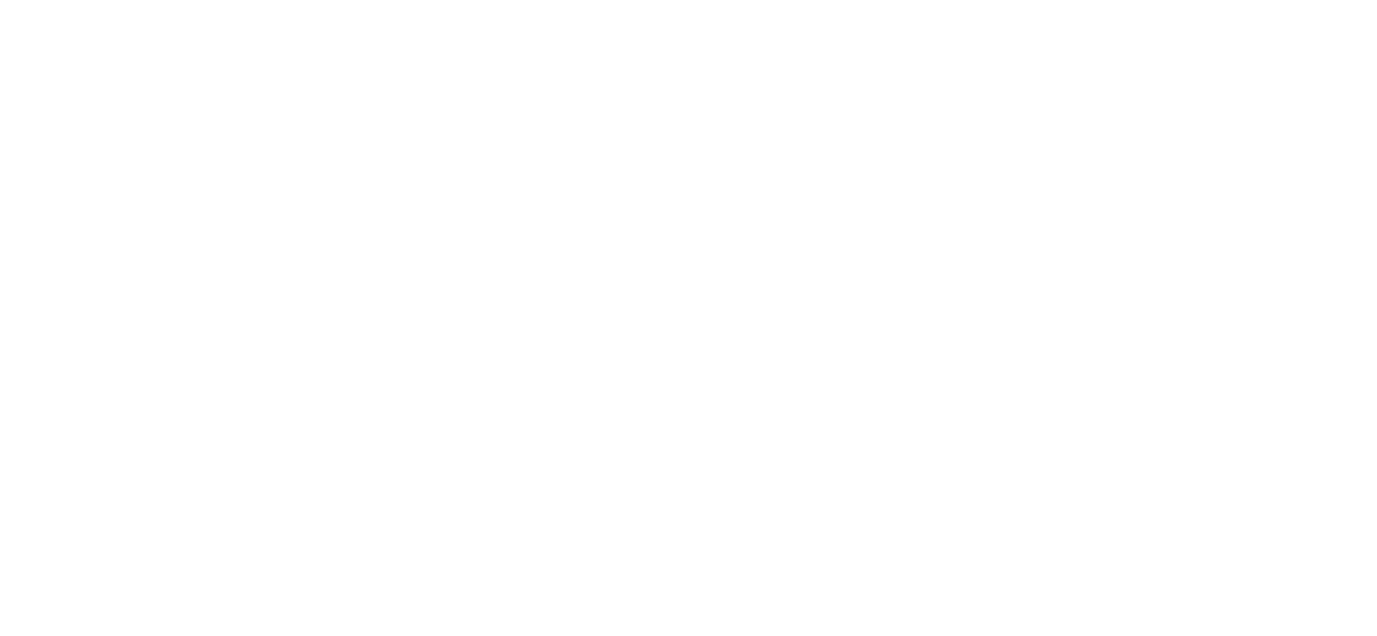
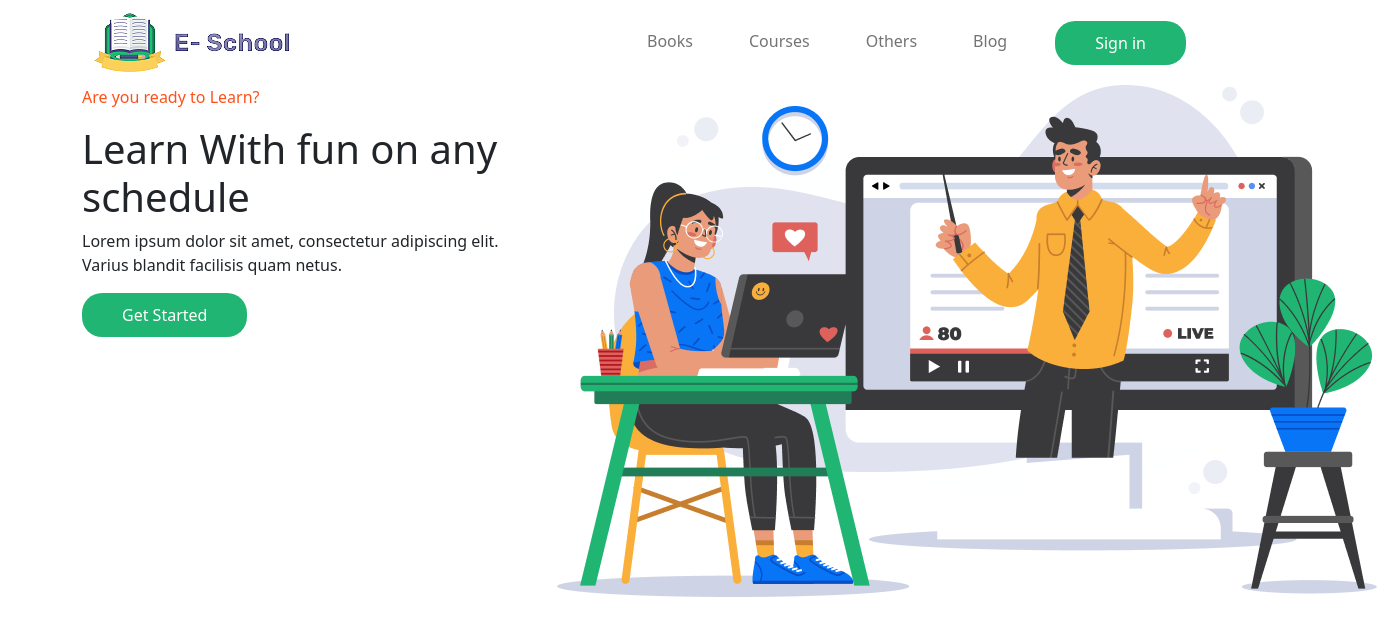
Before and after one commit to armanshahriar/E--School, a plain HTML site: page index.html in a window 1280 px wide. Shown: the whole page, 1377 px wide, since content can reach past the window. Drawn offline with Linux system fonts and the light colour scheme.

Commit message:
version-3

```diff
--- a/css/style.css
+++ b/css/style.css
@@ -0,0 +1,21 @@
+.men {
+    font-weight: 500;
+    color: black;
+}
+
+li {
+    margin-left: 40px;
+}
+
+.sign {
+    padding: 10px 40px;
+    background-color: #21B573;
+    color: white;
+    border-radius: 20px;
+    border: none;
+}
+
+.learn {
+    color: #FD511A;
+
+}
--- a/index.html
+++ b/index.html
@@ -12,7 +12,52 @@
 </head>
 
 <body>
+    <div class="container">
+        <nav class="navbar navbar-expand-lg navbar-light ">
+            <div class="container-fluid">
+                <a class="navbar-brand" href="#"><img src="images/ICON/Logo.png" alt=""></a>
+                <button class="navbar-toggler" type="button" data-bs-toggle="collapse"
+                    data-bs-target="#navbarNavDropdown" aria-controls="navbarNavDropdown" aria-expanded="false"
+                    aria-label="Toggle navigation">
+                    <span class="navbar-toggler-icon"></span>
+                </button>
+                <div class="collapse navbar-collapse" id="navbarNavDropdown">
+                    <ul class="navbar-nav ms-auto men">
+                        <li class="nav-item">
+                            <a class="nav-link " aria-current="page" href="#">Books</a>
+                        </li>
+                        <li class="nav-item">
+                            <a class="nav-link" href="#">Courses</a>
+                        </li>
+                        <li class="nav-item">
+                            <a class="nav-link" href="#">Others</a>
+                        </li>
+                        <li class="nav-item">
+                            <a class="nav-link" href="#">Blog</a>
+                        </li>
+                        <li class="d-flex align-items-center">
+                            <button class="nav-links sign">Sign in</button>
+                        </li>
 
+                    </ul>
+                </div>
+            </div>
+        </nav>
+    </div>
+    <div class="container">
+        <div class="row">
+            <div class="col-md-5">
+                <p class="learn">Are you ready to Learn?</p>
+                <h1>Learn With fun
+                    on any schedule</h1>
+                <p>Lorem ipsum dolor sit amet, consectetur adipiscing elit. Varius blandit facilisis quam netus.</p>
+                <button class="sign">Get Started</button>
+            </div>
+            <div class="col-md-7">
+                <img src="images/Photos/Illustration.png" alt="">
+            </div>
+        </div>
+    </div>
     <!-- js link  -->
     <script src="js/bootstrap.min.js"></script>
     <script src="js/popper.min.js"></script>
```
Also changed, not shown: images/ICON/Logo.png (added), images/ICON/Student.png (added), images/ICON/Students.png (added), images/ICON/Test.png (added), images/ICON/book.png (added), images/ICON/calendar.png (added), images/ICON/people.png (added), images/Photos/Illustration.png (added), images/Photos/Man.png (added), images/Photos/Morder psyc.png (added), images/Photos/Morder pychons.png (added), images/Photos/Morder pyschology.png (added), 1 other file.
